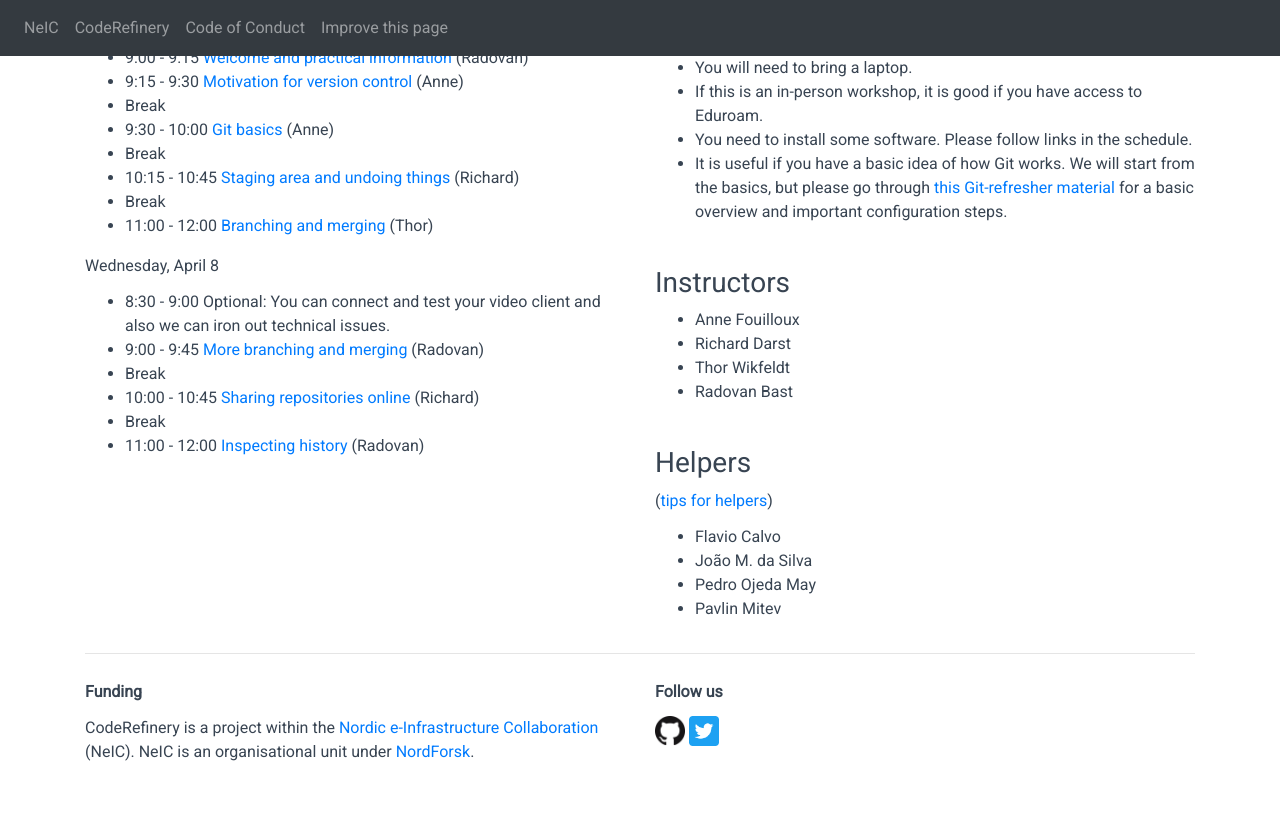
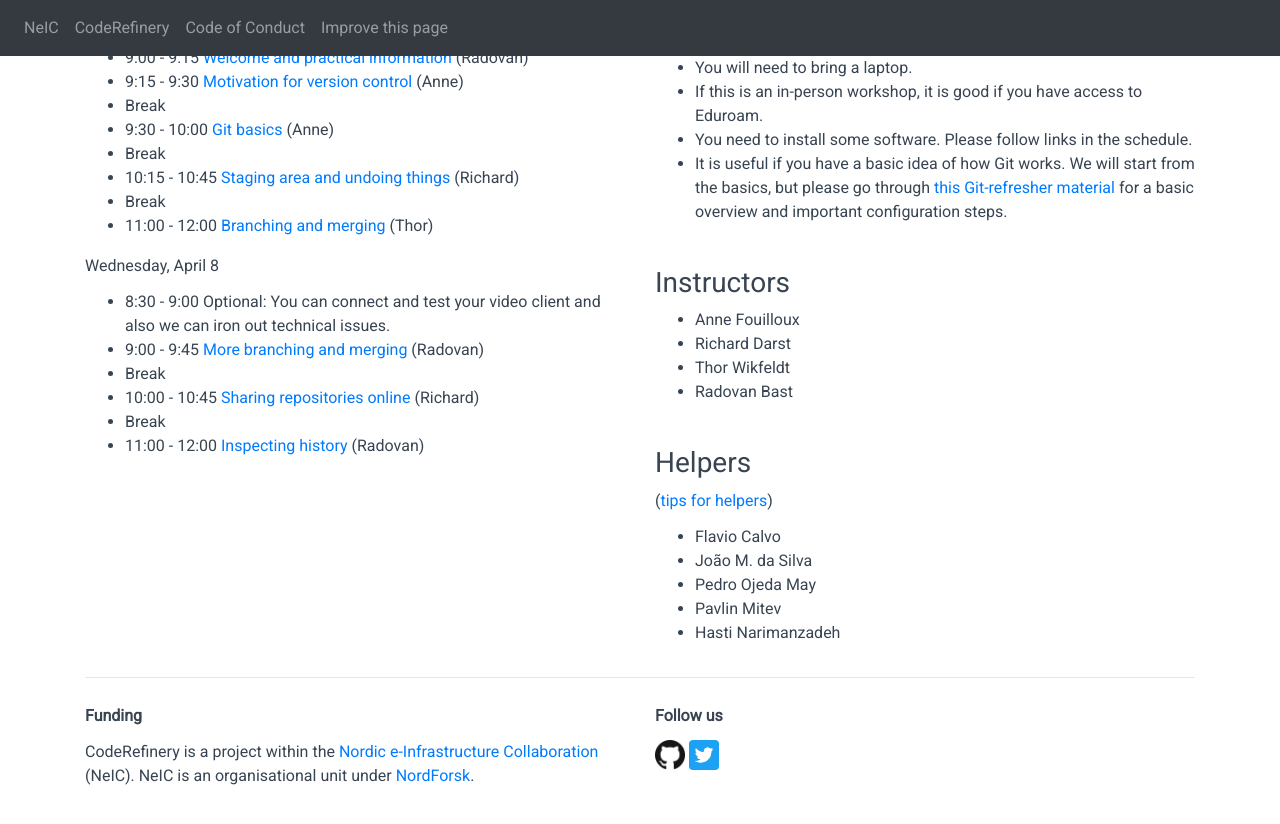
Before and after one commit to coderefinery/2020-04-07-online, a Jekyll site: the page built from index.md, in a window 1280 px wide and 900 px high, scrolled down 1297 px. Shown: the top 824 px of the window. Built offline with Jekyll 4.4.1, drawn with Linux system fonts in a browser that asks for light colours; comment, search, counter and statistics services are not loaded.

Commit message:
adding Hasti as helper

```diff
--- a/right_column.md
+++ b/right_column.md
@@ -77,3 +77,4 @@ Python.
 - João M. da Silva
 - Pedro Ojeda May
 - Pavlin Mitev
+- Hasti Narimanzadeh
```
